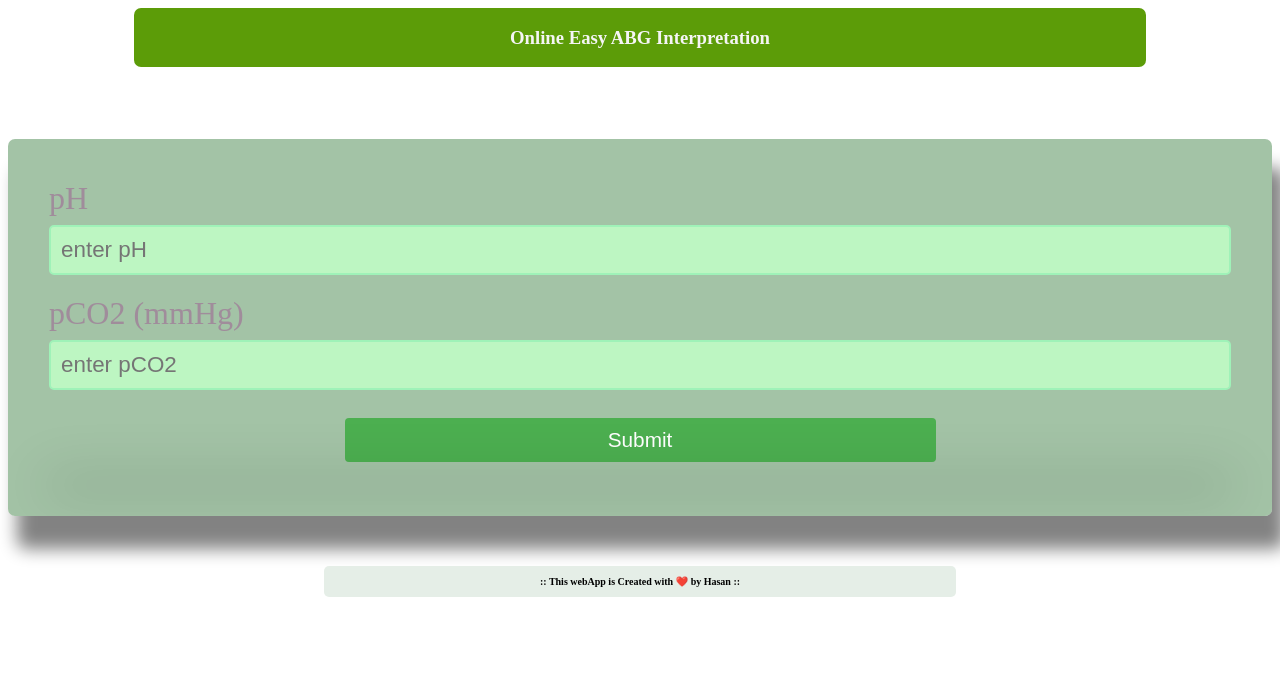
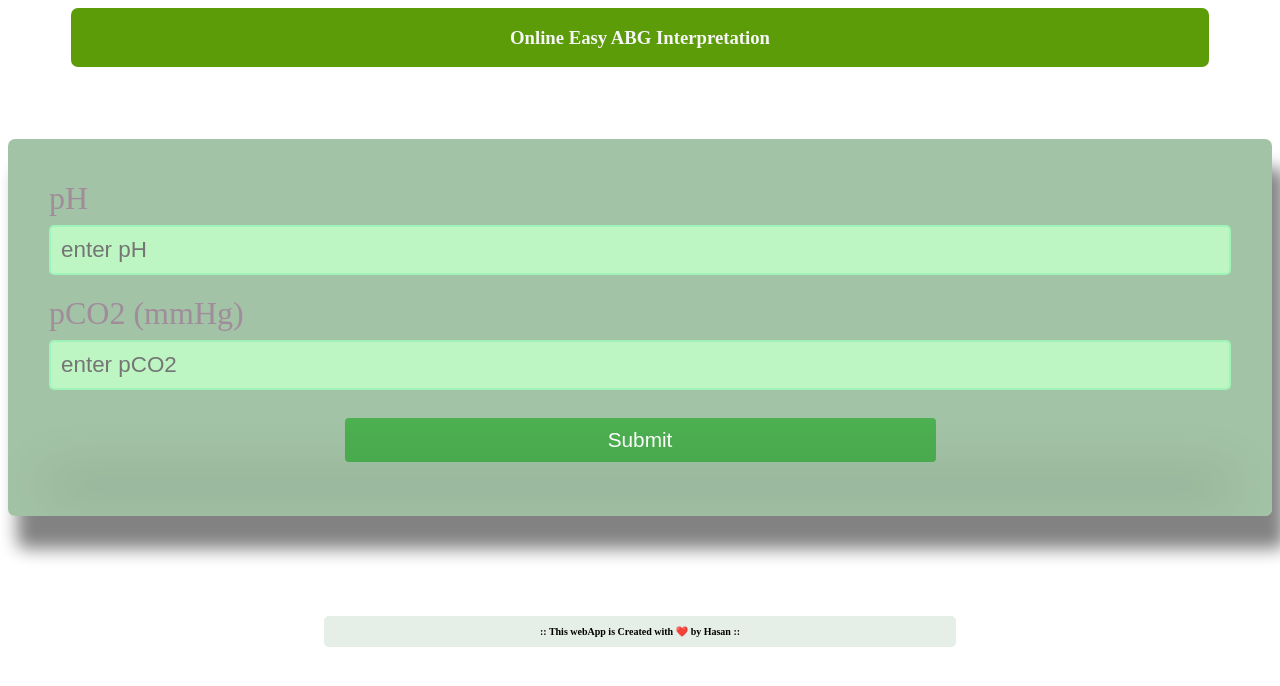
Before and after one commit to hasanUseGH/github.io-abg, a plain HTML site: page index.html in a window 1280 px wide. Drawn offline with Linux system fonts and the light colour scheme.

Commit message:
Update style.css

```diff
--- a/style.css
+++ b/style.css
@@ -10,7 +10,7 @@
             min-width: 50%;
             box-sizing: border-box;
             margin: auto;
-            width: 80%;
+            width: 90%;
             margin-bottom: 72px;
         }
 
@@ -170,7 +170,7 @@ flex-direction: column;
             display: flex;
             justify-content: center;
             margin: 0px auto;
-            margin-top: 50px;
+            margin-top: 100px;
             margin-bottom: 10px;
             font-weight: bold;
         }
```
